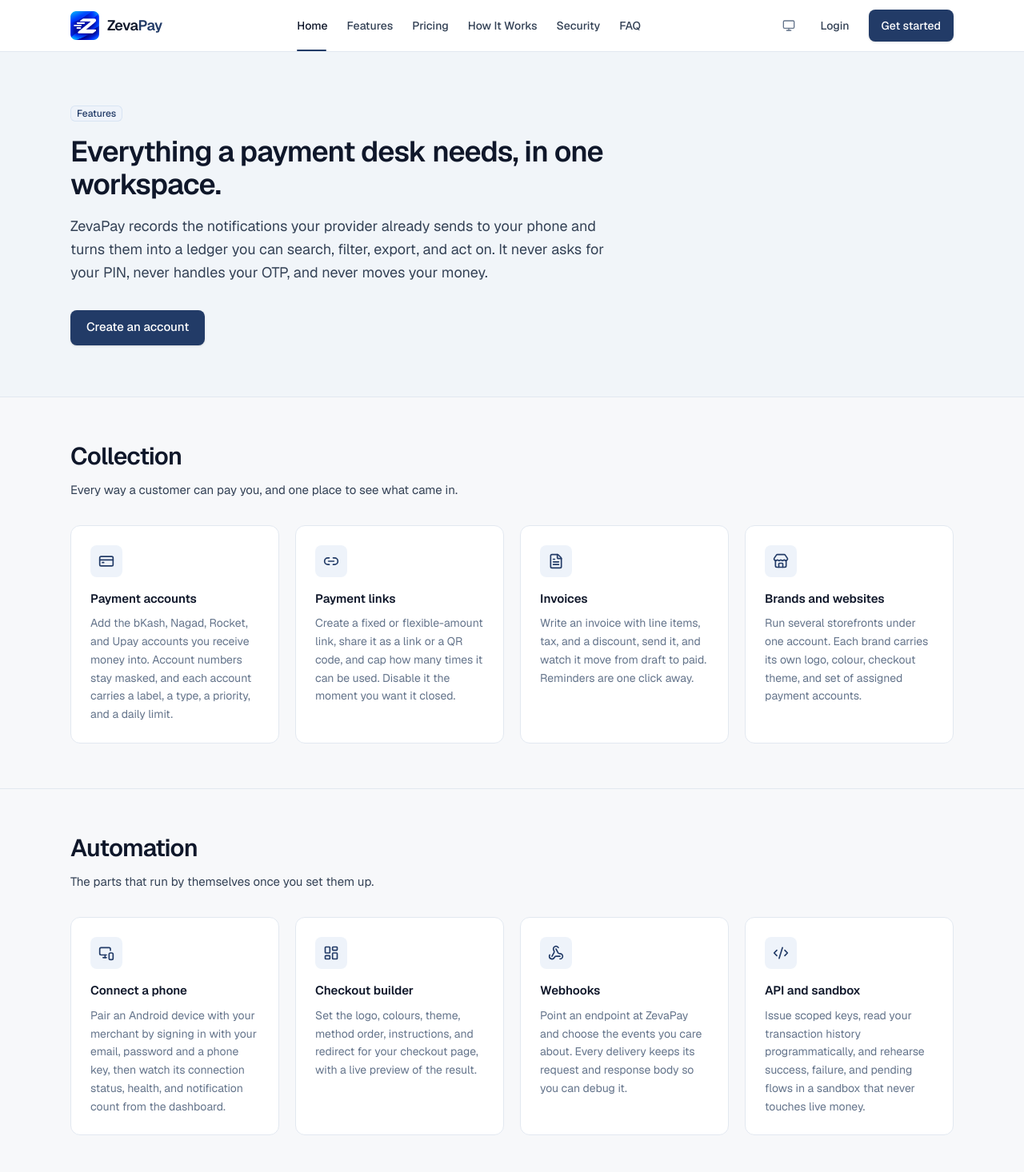
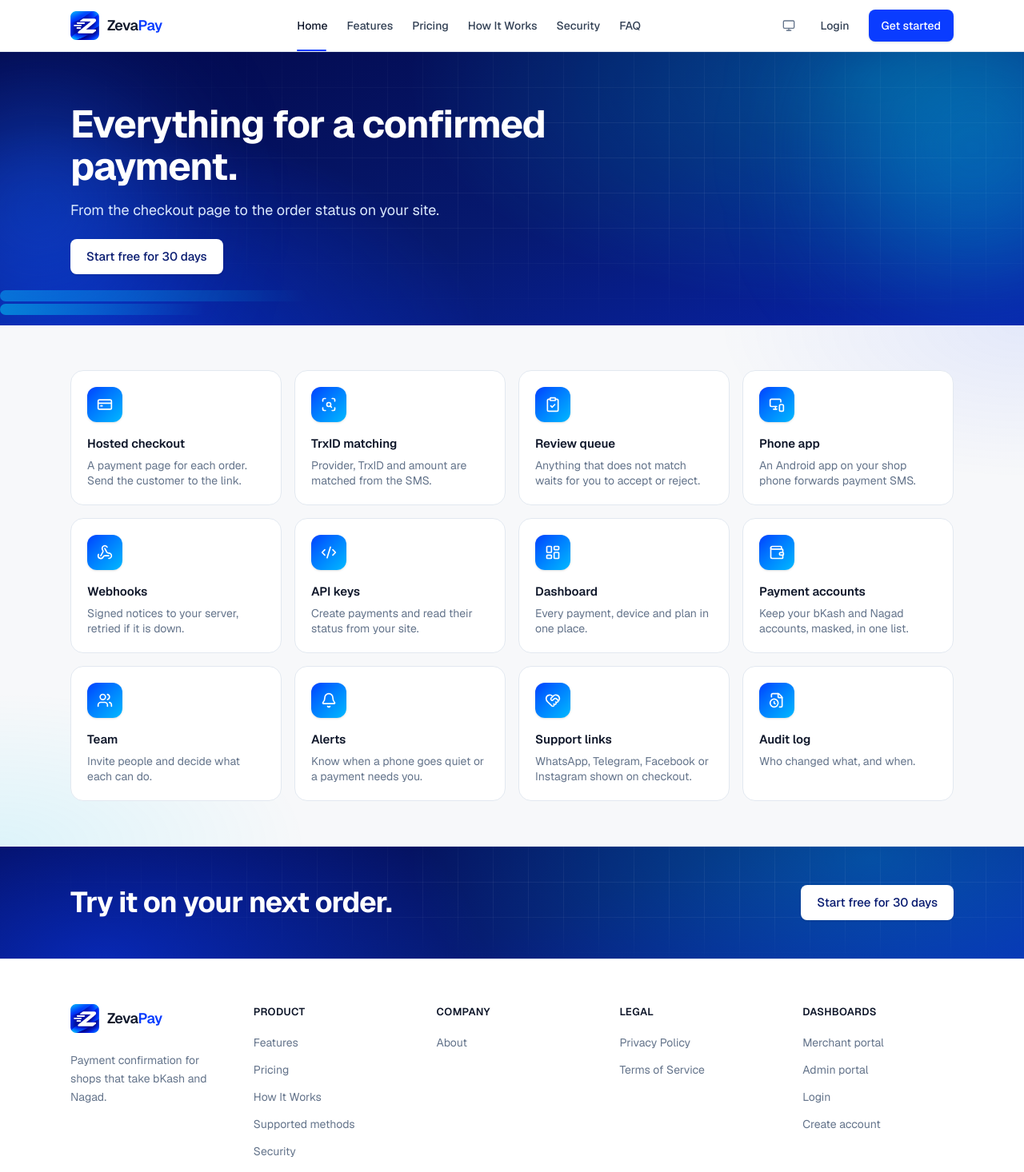
Before and after one commit to Teating-peojects/ZevaPay-03, a Next.js app in the folder frontend/: page /features in a window 1280 px wide. Shown: the top 1466 px of the page at 80% size. Built offline with nearby package versions, Linux system fonts and the light colour scheme.

Commit message:
Premium look on Features, Pricing, static pages, and auth pages; brand colour is now the logo blue
Co-Authored-By: Claude Sonnet 5.5 <noreply@anthropic.com>
Claude-Session: https://claude.ai/code/session_01W1jvHUb19NvJqn95ZX8fgs

```diff
--- a/frontend/src/app/features/page.tsx
+++ b/frontend/src/app/features/page.tsx
@@ -1,256 +1,78 @@
 import type { Metadata } from "next";
 import {
   Bell,
+  ClipboardCheck,
   Code2,
   CreditCard,
-  FileText,
-  HeartPulse,
+  FileClock,
+  HeartHandshake,
   LayoutDashboard,
-  Link2,
   MonitorSmartphone,
-  Receipt,
-  ShieldCheck,
-  Store,
+  ScanSearch,
   Users,
   Webhook,
+  Wallet,
 } from "lucide-react";
+import { PageHero } from "@/components/marketing/page-hero";
 import { PublicLayout } from "@/components/marketing/public-layout";
-import { Badge } from "@/components/ui/badge";
 import { ButtonLink } from "@/components/ui/button";
 
 export const metadata: Metadata = {
   title: "Features",
   description:
-    "Everything ZevaPay does: payment accounts, devices, transaction review, payment links, invoices, reports, webhooks, and a developer API.",
+    "Hosted checkout, automatic TrxID matching, a phone app, webhooks and a dashboard. Everything ZevaPay does.",
 };
 
-const GROUPS = [
-  {
-    title: "Collection",
-    summary:
-      "Every way a customer can pay you, and one place to see what came in.",
-    items: [
-      {
-        icon: CreditCard,
-        title: "Payment accounts",
-        body: "Add the bKash, Nagad, Rocket, and Upay accounts you receive money into. Account numbers stay masked, and each account carries a label, a type, a priority, and a daily limit.",
-      },
-      {
-        icon: Link2,
-        title: "Payment links",
-        body: "Create a fixed or flexible-amount link, share it as a link or a QR code, and cap how many times it can be used. Disable it the moment you want it closed.",
-      },
-      {
-        icon: FileText,
-        title: "Invoices",
-        body: "Write an invoice with line items, tax, and a discount, send it, and watch it move from draft to paid. Reminders are one click away.",
-      },
-      {
-        icon: Store,
-        title: "Brands and websites",
-        body: "Run several storefronts under one account. Each brand carries its own logo, colour, checkout theme, and set of assigned payment accounts.",
-      },
-    ],
-  },
-  {
-    title: "Automation",
-    summary:
-      "The parts that run by themselves once you set them up.",
-    items: [
-      {
-        icon: MonitorSmartphone,
-        title: "Connect a phone",
-        body: "Pair an Android device with your merchant by signing in with your email, password and a phone key, then watch its connection status, health, and notification count from the dashboard.",
-      },
-      {
-        icon: LayoutDashboard,
-        title: "Checkout builder",
-        body: "Set the logo, colours, theme, method order, instructions, and redirect for your checkout page, with a live preview of the result.",
-      },
-      {
-        icon: Webhook,
-        title: "Webhooks",
-        body: "Point an endpoint at ZevaPay and choose the events you care about. Every delivery keeps its request and response body so you can debug it.",
-      },
-      {
-        icon: Code2,
-        title: "API and sandbox",
-        body: "Issue scoped keys, read your transaction history programmatically, and rehearse success, failure, and pending flows in a sandbox that never touches live money.",
-      },
-    ],
-  },
-  {
-    title: "Operations",
-    summary:
-      "What your team does every day, and what it needs to answer quickly.",
-    items: [
-      {
-        icon: Receipt,
-        title: "Transaction review",
-        body: "Filter by status, provider, amount, and date. Records that need a decision are collected in one queue rather than scattered across a list.",
-      },
-      {
-        icon: Users,
-        title: "Customers",
-        body: "A directory of the people who pay you, with their history, tags, and notes. Import and export a CSV whenever you need it.",
-      },
-      {
-        icon: HeartPulse,
-        title: "Reports",
-        body: "Revenue, volume, payment methods, fees, success and failure rates, and a reconciliation view that shows where recorded and settled totals differ.",
-      },
-      {
-        icon: Bell,
-        title: "Notifications",
-        body: "Choose which events reach you and how — email, dashboard, SMS, Telegram, Discord, Slack, or a webhook.",
-      },
-    ],
-  },
-  {
-    title: "Governance",
-    summary: "Who can do what, and how the account stays locked down.",
-    items: [
-      {
-        icon: ShieldCheck,
-        title: "Roles and permissions",
-        body: "Owner, Admin, Manager, Support, and Viewer, each with a defined set of permissions. Add your own roles when the defaults do not fit.",
-      },
-      {
-        icon: Code2,
-        title: "Audit trail",
-        body: "Who changed what, when, and from where. Recorded for sensitive actions so you can answer the question later.",
-      },
-    ],
-  },
+const FEATURES = [
+  { icon: CreditCard, title: "Hosted checkout", body: "A payment page for each order. Send the customer to the link." },
+  { icon: ScanSearch, title: "TrxID matching", body: "Provider, TrxID and amount are matched from the SMS." },
+  { icon: ClipboardCheck, title: "Review queue", body: "Anything that does not match waits for you to accept or reject." },
+  { icon: MonitorSmartphone, title: "Phone app", body: "An Android app on your shop phone forwards payment SMS." },
+  { icon: Webhook, title: "Webhooks", body: "Signed notices to your server, retried if it is down." },
+  { icon: Code2, title: "API keys", body: "Create payments and read their status from your site." },
+  { icon: LayoutDashboard, title: "Dashboard", body: "Every payment, device and plan in one place." },
+  { icon: Wallet, title: "Payment accounts", body: "Keep your bKash and Nagad accounts, masked, in one list." },
+  { icon: Users, title: "Team", body: "Invite people and decide what each can do." },
+  { icon: Bell, title: "Alerts", body: "Know when a phone goes quiet or a payment needs you." },
+  { icon: HeartHandshake, title: "Support links", body: "WhatsApp, Telegram, Facebook or Instagram shown on checkout." },
+  { icon: FileClock, title: "Audit log", body: "Who changed what, and when." },
 ];
 
 export default function FeaturesPage() {
   return (
     <PublicLayout>
-      <section className="border-b border-line bg-elevated">
-        <div className="mx-auto max-w-6xl px-4 py-12 sm:px-6 sm:py-16">
-          <Badge tone="brand">Features</Badge>
-          <h1 className="mt-4 max-w-3xl text-3xl font-semibold tracking-tight text-ink sm:text-4xl sm:leading-[1.15]">
-            Everything a payment desk needs, in one workspace.
-          </h1>
-          <p className="mt-4 max-w-2xl text-base leading-relaxed text-ink-soft sm:text-lg">
-            ZevaPay records the notifications your provider already sends to
-            your phone and turns them into a ledger you can search, filter,
-            export, and act on. It never asks for your PIN, never handles your
-            OTP, and never moves your money.
-          </p>
-          <div className="mt-8 flex flex-col gap-3 sm:flex-row">
-            <ButtonLink href="/register" size="lg" className="w-full sm:w-auto">
-                Create an account
-              </ButtonLink>
-          </div>
-        </div>
-      </section>
+      <PageHero title="Everything for a confirmed payment." lead="From the checkout page to the order status on your site.">
+        <ButtonLink href="/register" size="lg" className="w-full bg-white text-[#06196f] hover:bg-blue-50 sm:w-auto">
+          Start free for 30 days
+        </ButtonLink>
+      </PageHero>
 
-      {GROUPS.map((group) => (
-        <section
-          key={group.title}
-          className="border-b border-line last:border-b-0"
-        >
-          <div className="mx-auto max-w-6xl px-4 py-12 sm:px-6 sm:py-14">
-            <div className="max-w-2xl">
-              <h2 className="text-2xl font-semibold tracking-tight text-ink sm:text-3xl">
-                {group.title}
-              </h2>
-              <p className="mt-3 text-[15px] leading-relaxed text-ink-soft">
-                {group.summary}
-              </p>
-            </div>
-
-            <div className="mt-8 grid gap-5 sm:grid-cols-2 lg:grid-cols-4">
-              {group.items.map((item) => {
-                const Icon = item.icon;
-                return (
-                  <div
-                    key={item.title}
-                    className="rounded-xl border border-line bg-surface p-6"
-                  >
-                    <span className="flex size-10 items-center justify-center rounded-lg bg-brand-tint">
-                      <Icon className="size-5 text-brand-link" aria-hidden="true" />
-                    </span>
-                    <h3 className="mt-4 text-[15px] font-semibold text-ink">
-                      {item.title}
-                    </h3>
-                    <p className="mt-2 text-sm leading-relaxed text-ink-muted">
-                      {item.body}
-                    </p>
-                  </div>
-                );
-              })}
-            </div>
-          </div>
-        </section>
-      ))}
-
-      {/* Security */}
-      <section className="border-b border-line last:border-b-0">
+      <section className="zp-light-sheen border-b border-line">
         <div className="mx-auto max-w-6xl px-4 py-12 sm:px-6 sm:py-14">
-          <div className="max-w-2xl">
-            <h2 className="text-2xl font-semibold tracking-tight text-ink sm:text-3xl">
-              Security
-            </h2>
-            <p className="mt-3 text-[15px] leading-relaxed text-ink-soft">
-              What ZevaPay touches, and — more importantly — what it never
-              touches.
-            </p>
-          </div>
-
-          <div className="mt-8 grid gap-5 sm:grid-cols-2">
-            {[
-              {
-                title: "It never handles your credentials",
-                body: "No provider password, no PIN, no one-time passcode. ZevaPay reads the notification that arrives on the device you paired, and nothing else.",
-              },
-              {
-                title: "It never moves your money",
-                body: "Funds stay in the bKash, Nagad, Rocket, or Upay account you connected. ZevaPay is a record-keeping and automation tool, not a payment service.",
-              },
-              {
-                title: "Account numbers are masked in the API",
-                body: "The API returns a masked number, so a full account number is never sent to a browser. API keys show their value once at creation and are masked after that.",
-              },
-              {
-                title: "Records say what they actually mean",
-                body: "A record parsed from a notification is labelled as confirmed from SMS. It is never presented as a provider-side settlement check, because it is not one.",
-              },
-            ].map((item) => (
+          <div className="grid gap-4 sm:grid-cols-2 lg:grid-cols-4">
+            {FEATURES.map(({ icon: Icon, title, body }) => (
               <div
-                key={item.title}
-                className="rounded-xl border border-line bg-surface p-6"
+                key={title}
+                className="group rounded-2xl border border-line bg-surface p-5 transition-shadow hover:shadow-[0_18px_40px_-24px_rgba(10,60,255,0.5)]"
               >
-                <h3 className="text-[15px] font-semibold text-ink">
-                  {item.title}
-                </h3>
-                <p className="mt-2 text-sm leading-relaxed text-ink-muted">
-                  {item.body}
-                </p>
+                <span className="flex size-11 items-center justify-center rounded-xl bg-gradient-to-br from-[#0A3CFF] to-[#00B8FF] shadow-sm">
+                  <Icon className="size-5 text-white" aria-hidden="true" />
+                </span>
+                <h2 className="mt-4 text-[15px] font-semibold text-ink">{title}</h2>
+                <p className="mt-1.5 text-sm leading-snug text-ink-muted">{body}</p>
               </div>
             ))}
           </div>
         </div>
       </section>
 
-      <section>
-        <div className="mx-auto max-w-6xl px-4 py-12 sm:px-6 sm:py-14">
-          <div className="rounded-xl border border-line bg-brand-solid px-6 py-12 text-center sm:px-14">
-            <h2 className="text-2xl font-semibold tracking-tight text-white sm:text-3xl">
-              Start with one account and one device.
-            </h2>
-            <p className="mx-auto mt-3 max-w-xl text-[15px] leading-relaxed text-on-brand-muted">
-              The free plan covers a single payment account, so you can see the
-              whole flow before you decide anything.
-            </p>
-            <div className="mt-8 flex flex-col justify-center gap-3 sm:flex-row">
-              <ButtonLink href="/register" size="lg" className="w-full bg-white text-brand-link hover:bg-brand-tint sm:w-auto">
-                  Get started
-                </ButtonLink>
-            </div>
-          </div>
+      <section className="zp-hero relative overflow-hidden text-white">
+        <div className="zp-grid absolute inset-0" aria-hidden="true" />
+        <div className="relative mx-auto flex max-w-6xl flex-col items-start gap-5 px-4 py-12 sm:px-6 md:flex-row md:items-center md:justify-between">
+          <h2 className="text-3xl font-bold tracking-tight sm:text-4xl">Try it on your next order.</h2>
+          <ButtonLink href="/register" size="lg" className="bg-white text-[#06196f] hover:bg-blue-50">
+            Start free for 30 days
+          </ButtonLink>
         </div>
       </section>
     </PublicLayout>
--- a/frontend/src/app/globals.css
+++ b/frontend/src/app/globals.css
@@ -193,12 +193,12 @@
   --zp-fg-muted: #64748b;
   --zp-fg-subtle: #94a3b8;
 
-  --zp-brand-ink: #223b67;
-  --zp-brand-solid: #223b67;
-  --zp-brand-solid-hover: #1b2e51;
-  --zp-brand-tint: #eef3fa;
-  --zp-brand-link: #223b67;
-  --zp-brand-link-hover: #152440;
+  --zp-brand-ink: #0626b8;
+  --zp-brand-solid: #0a3cff;
+  --zp-brand-solid-hover: #0831d0;
+  --zp-brand-tint: #eaf0ff;
+  --zp-brand-link: #0a3cff;
+  --zp-brand-link-hover: #0626b8;
 
   --zp-on-brand: #e8eef8;
   --zp-on-brand-muted: #b4c9e5;
@@ -226,7 +226,7 @@
   --zp-warning-line: #fde68a;
   --zp-danger-line: #fecaca;
   --zp-info-line: #bfdbfe;
-  --zp-brand-line: #d8e4f3;
+  --zp-brand-line: #cdd9ff;
 
   --zp-overlay: rgb(15 23 42 / 0.45);
 
@@ -258,10 +258,10 @@
   --zp-fg-subtle: #6b7889;
 
   --zp-brand-ink: #9dbbe4;
-  --zp-brand-solid: #2f5fb0;
-  --zp-brand-solid-hover: #3a6dc4;
+  --zp-brand-solid: #2f63ff;
+  --zp-brand-solid-hover: #4a77ff;
   --zp-brand-tint: #14203a;
-  --zp-brand-link: #9dbbe4;
+  --zp-brand-link: #8fb0ff;
   --zp-brand-link-hover: #c3d6f0;
 
   --zp-on-brand: #e2eaf6;
--- a/frontend/src/components/auth/auth-shell.tsx
+++ b/frontend/src/components/auth/auth-shell.tsx
@@ -1,6 +1,7 @@
 import * as React from "react";
 import Link from "next/link";
 import { Logo } from "@/components/brand/logo";
+import { Bubble, StatusBadge, Window } from "@/components/marketing/visuals";
 
 /**
  * Split layout used by the login and register pages: form on the right,
@@ -20,45 +21,51 @@ export function AuthShell({
   return (
     <div className="flex min-h-screen flex-col lg:flex-row">
       {/* Brand panel */}
-      <div className="hidden bg-brand-solid lg:flex lg:w-[46%] lg:flex-col lg:justify-between lg:p-12 xl:w-[50%]">
-        <div>
+      <div className="zp-hero relative hidden overflow-hidden text-white lg:flex lg:w-[46%] lg:flex-col lg:justify-between lg:p-12 xl:w-[50%]">
+        <div className="zp-grid absolute inset-0" aria-hidden="true" />
+        <div className="zp-glow -right-20 top-1/4 size-80 bg-cyan-400/30" aria-hidden="true" />
+        <div className="zp-glow -left-20 bottom-0 size-72 bg-blue-600/50" aria-hidden="true" />
+
+        <div className="relative z-10">
           <Logo href="/" variant="light" />
         </div>
 
-        <div className="max-w-md">
-          <h2 className="text-3xl font-semibold tracking-tight text-white">
-            Manage Your Payments. Simply.
+        <div className="relative z-10 max-w-md">
+          <h2 className="text-4xl font-bold leading-[1.1] tracking-tight">
+            Your customer pays.
+            <br />
+            Your order confirms itself.
           </h2>
-          <p className="mt-4 text-[15px] leading-relaxed text-brand-100">
-            ZevaPay brings payment accounts, devices, and transactions into a
-            single workspace, so your team always knows what has been paid and
-            what still needs attention.
-          </p>
 
-          <ul className="mt-10 space-y-3 border-t border-brand-solid pt-8">
-            {[
-              "Connect bKash, Nagad, Rocket, and Upay accounts.",
-              "Pair an Android SMS Bridge device.",
-              "Review every recorded payment notification.",
-            ].map((item) => (
-              <li key={item} className="flex items-start gap-2.5 text-[15px] text-brand-100">
-                <span
-                  className="mt-2 size-1.5 shrink-0 rounded-full bg-brand-300"
-                  aria-hidden="true"
-                />
-                {item}
-              </li>
-            ))}
-          </ul>
+          <div className="relative mt-10">
+            <Bubble className="-right-3 -top-5" delay={600}>
+              <span className="size-2 rounded-full bg-emerald-500" /> order.paid sent
+            </Bubble>
+            <Window title="Payments">
+              <div className="space-y-2.5 p-4 text-[13px]">
+                {[
+                  ["bKash", "9G4K2L7P", "৳3,000", "ok", "Matched"],
+                  ["Nagad", "4K8P1ZRD", "৳1,250", "wait", "Waiting"],
+                  ["bKash", "7T2M9QXA", "৳2,900", "review", "Review"],
+                ].map(([provider, trx, amount, tone, label]) => (
+                  <div key={trx} className="flex items-center justify-between gap-3 rounded-lg bg-slate-50 px-3 py-2.5 ring-1 ring-slate-900/5">
+                    <div>
+                      <p className="font-semibold">{provider} · {amount}</p>
+                      <p className="font-mono text-[11px] text-slate-500">{trx}</p>
+                    </div>
+                    <StatusBadge tone={tone as "ok" | "wait" | "review"}>{label}</StatusBadge>
+                  </div>
+                ))}
+              </div>
+            </Window>
+          </div>
         </div>
 
-        <p className="text-[13px] text-brand-200">
-          © 2026 ZevaPay. All rights reserved.
-        </p>
+        <p className="relative z-10 text-[13px] text-blue-200">© 2026 ZevaPay</p>
       </div>
 
       {/* Form panel */}
-      <div className="flex flex-1 flex-col bg-surface">
+      <div className="zp-light-sheen flex flex-1 flex-col bg-surface">
         <header className="flex items-center justify-between px-6 py-6 sm:px-10 lg:justify-end">
           <div className="lg:hidden">
             <Logo href="/" />
@@ -73,7 +80,7 @@ export function AuthShell({
 
         <div className="flex flex-1 items-center justify-center px-6 py-8 sm:px-10">
           <div className="w-full max-w-sm">
-            <h1 className="text-2xl font-semibold tracking-tight text-ink">
+            <h1 className="text-3xl font-bold tracking-tight text-ink">
               {title}
             </h1>
             <p className="mt-2 text-sm leading-relaxed text-ink-muted">
--- /dev/null
+++ b/frontend/src/components/marketing/page-hero.tsx
@@ -0,0 +1,32 @@
+import * as React from "react";
+import { cn } from "@/lib/utils";
+
+/**
+ * The navy banner at the top of every public page: the same grid, glow and
+ * speed lines as the home page, with a title and, optionally, one short line
+ * and some actions.
+ */
+export function PageHero({
+  title,
+  lead,
+  children,
+  className,
+}: {
+  title: string;
+  lead?: string;
+  children?: React.ReactNode;
+  className?: string;
+}) {
+  return (
+    <section className={cn("zp-hero zp-speedlines relative overflow-hidden text-white", className)}>
+      <div className="zp-grid absolute inset-0" aria-hidden="true" />
+      <div className="zp-glow -right-24 -top-10 size-80 bg-cyan-400/30" aria-hidden="true" />
+      <div className="zp-glow -left-24 bottom-0 size-72 bg-blue-600/50" aria-hidden="true" />
+      <div className="relative z-10 mx-auto max-w-6xl px-4 py-12 sm:px-6 sm:py-16">
+        <h1 className="max-w-3xl text-3xl font-bold leading-[1.1] tracking-tight sm:text-5xl">{title}</h1>
+        {lead ? <p className="mt-4 max-w-xl text-lg leading-snug text-blue-100">{lead}</p> : null}
+        {children ? <div className="mt-6 flex flex-col gap-3 sm:flex-row">{children}</div> : null}
+      </div>
+    </section>
+  );
+}
```
Also changed, not shown: frontend/src/app/pricing/page.tsx (+8 -20 lines), frontend/src/components/marketing/static-page.tsx (+4 -10 lines).
